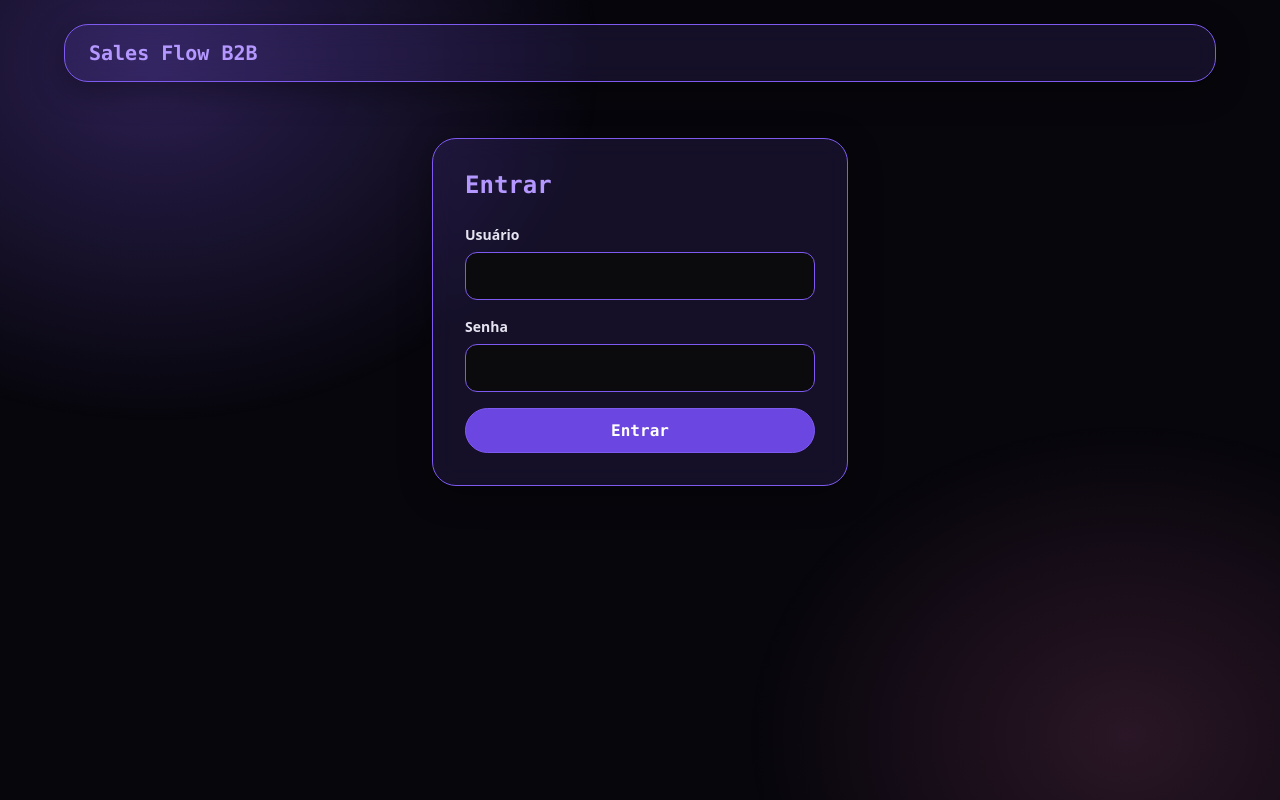
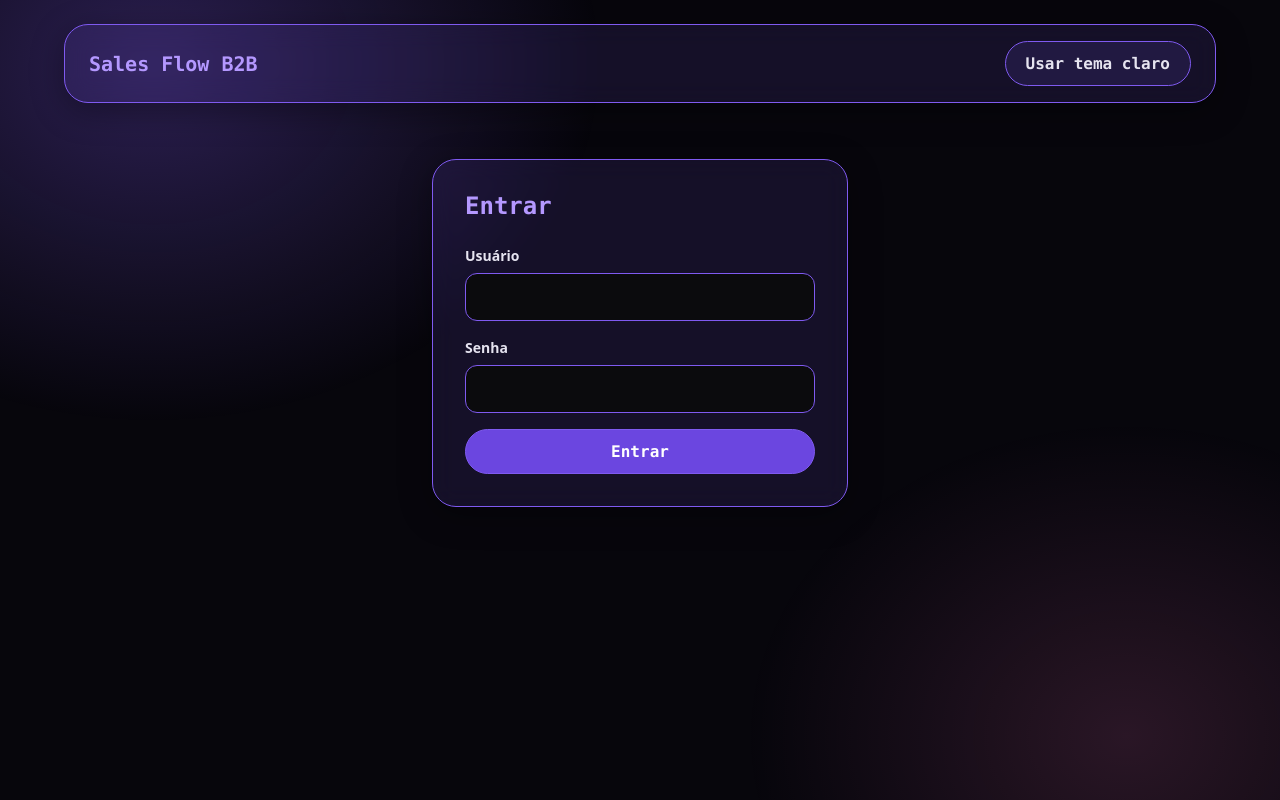
Before and after one commit to ewn1/salesflow-b2b, a React (Vite) app in the folder frontend/: page /login in a window 1280 px wide. Built offline with nearby package versions, Linux system fonts and the light colour scheme.

Commit message:
feat(frontend): adiciona alternador de tema no cabecalho

```diff
--- a/frontend/src/App.module.css
+++ b/frontend/src/App.module.css
@@ -23,3 +23,10 @@
 .main {
   flex: 1;
 }
+
+.actions {
+  display: flex;
+  align-items: center;
+  flex-wrap: wrap;
+  gap: 0.75rem;
+}
--- a/frontend/src/App.tsx
+++ b/frontend/src/App.tsx
@@ -1,6 +1,7 @@
 import { Outlet } from 'react-router'
 import styles from './App.module.css'
 import { logout } from './auth/authSlice'
+import ThemeToggle from './components/ThemeToggle'
 import { useAppDispatch, useAppSelector } from './hooks'
 
 function App() {
@@ -11,6 +12,8 @@ function App() {
     <div className={styles.shell}>
       <header className={`glass ${styles.header}`}>
         <h1>Sales Flow B2B</h1>
+        <div className={styles.actions}>
+          <ThemeToggle />
           {status === 'authenticated' && (
             <button
               type="button"
@@ -20,6 +23,7 @@ function App() {
               Sair
             </button>
           )}
+        </div>
       </header>
       <main className={styles.main}>
         <Outlet />
--- /dev/null
+++ b/frontend/src/components/ThemeToggle.tsx
@@ -0,0 +1,18 @@
+import { useState } from 'react'
+import { getTheme, setTheme, type Theme } from '../theme'
+
+export default function ThemeToggle() {
+  const [theme, setCurrentTheme] = useState<Theme>(getTheme)
+
+  function toggle() {
+    const next: Theme = theme === 'dark' ? 'light' : 'dark'
+    setTheme(next)
+    setCurrentTheme(next)
+  }
+
+  return (
+    <button type="button" className="btn" onClick={toggle}>
+      {theme === 'dark' ? 'Usar tema claro' : 'Usar tema escuro'}
+    </button>
+  )
+}
--- a/frontend/src/main.tsx
+++ b/frontend/src/main.tsx
@@ -8,6 +8,9 @@ import { RouterProvider } from 'react-router/dom'
 import { routes } from './routes'
 import { Provider } from 'react-redux'
 import { connectSessionExpiry, createAppStore, restoreSession } from './store'
+import { initTheme } from './theme'
+
+initTheme()
 
 const store = createAppStore()
 // Order matters: the expiry hook must exist before the first request,
```
Also changed, not shown: 2 other files (tests, documents, lock files or other folders). Lines whose indentation alone changed are shown as unchanged.
